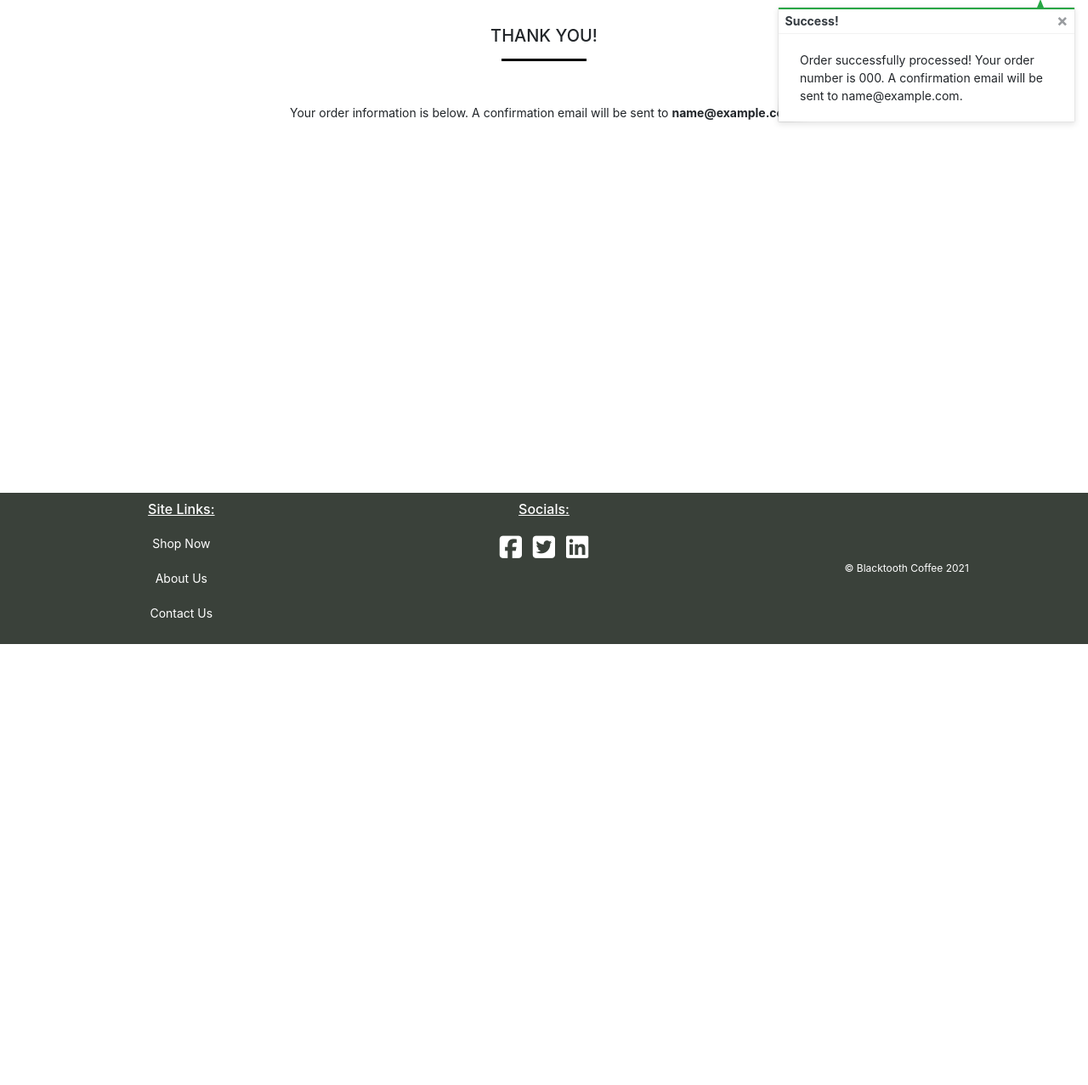
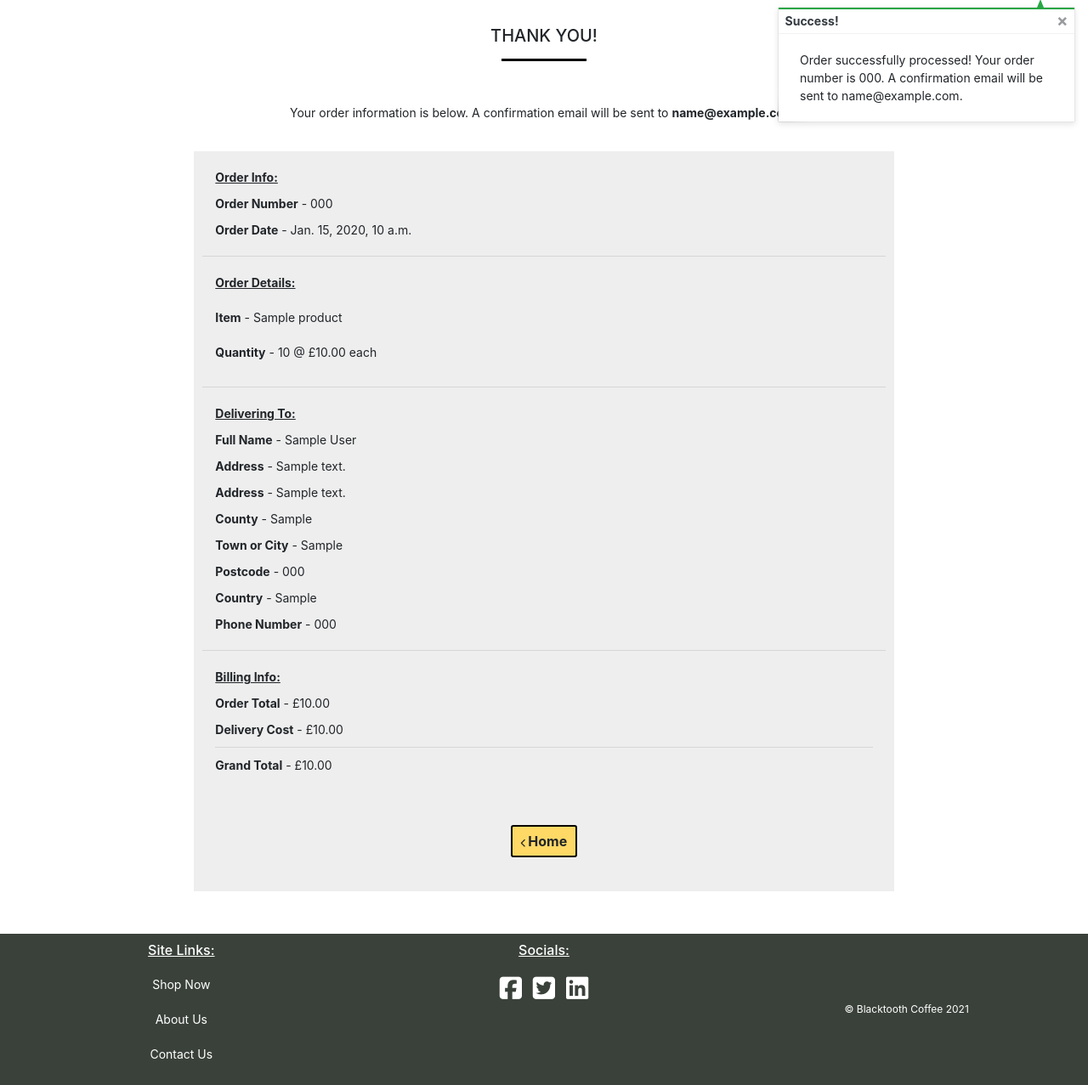
Before and after one commit to scottsimpson91/CI-MS4-Blacktooth-Coffee, a Django app: page /checkout/checkout_success/000 in a window 1280 px wide. Shown: the part 64-1341 px from the top of the page at 85% size. Before the commit the page ends 822 px from the top, so only its background shows below. Run offline with Django 3.2, Linux system fonts and the light colour scheme; tables that the repository leaves empty hold one stand-in row (values such as "Sample post"); some libraries are stand-ins or nearby versions.

Commit message:
FEAT: Add order summary and styles to checkout_success.html

```diff
--- a/checkout/templates/checkout/checkout_success.html
+++ b/checkout/templates/checkout/checkout_success.html
@@ -9,15 +9,74 @@
                 <hr class="heading-hr">
             </div>
         </div>
-<!--======================================== ORDER CONFIRMATION - FROM BOUTIQUE ADO ========================================-->
+<!--======================================== ORDER EMAIL CONFIRMATION ========================================-->
         <div class="row">
             <div class="col-12 col-md-8 offset-md-2 mb-2">
                 <p class="checkout-success-paragraph">Your order information is below. A confirmation email will be sent to <strong>{{ order.email }}</strong>.</p>
             </div>
         </div>
-<!--======================================== CHECKOUT SUMMARY - FROM BOUTIQUE ADO ========================================-->
-        <div class="ol-12 col-md-8 offset-md-2">
-
+<!--======================================== ORDER SUMMARY ========================================-->
+        <div class="col-12 col-md-8 offset-md-2">
+            <div class="checkout-success-wrapper">
+                <div class="row">
+                    <div class="col-12">
+                        <p class="checkout-success-heading">Order Info:</p>
+                        <p class="checkout-summary-sub-heading"><strong>Order Number</strong> - {{ order.order_number }}</p>
+                        <p class="checkout-summary-sub-heading"><strong>Order Date</strong> - {{ order.date }}</p>
+                    </div>
+                </div>
+                <hr>
+                <div class="row">
+                    <div class="col-12">
+                        <p class="checkout-success-heading">Order Details:</p>
+                        {% for item in order.lineitems.all %}
+                            <p class="checkout-summary-sub-heading-order-details"><strong>Item</strong> - {{ item.product.name }}</p>
+                            <p class="checkout-summary-sub-heading-order-details"><strong>Quantity</strong> - {{ item.quantity }} @ £{{ item.product.price }} each</p>
+                            <hr class="checkout-summary-hr">
+                        {% endfor %}
+                    </div>
+                </div>
+                <hr>
+                <div class="row">
+                    <div class="col-12">
+                        <p class="checkout-success-heading">Delivering To:</p>
+                        <p class="checkout-summary-sub-heading"><strong>Full Name</strong> - {{ order.full_name }}</p>
+                        <p class="checkout-summary-sub-heading"><strong>Address</strong> - {{ order.street_address1 }}</p>
+                        {% if order.street_address2 %}
+                            <p class="checkout-summary-sub-heading"><strong>Address</strong> - {{ order.street_address2 }}</p>
+                        {% endif %}
+                        {% if order.county %}
+                            <p class="checkout-summary-sub-heading"><strong>County</strong> - {{ order.county }}</p>
+                        {% endif %}
+                        <p class="checkout-summary-sub-heading"><strong>Town or City</strong> - {{ order.town_or_city }}</p>
+                        {% if order.postcode %}
+                            <p class="checkout-summary-sub-heading"><strong>Postcode</strong> - {{ order.postcode }}</p>
+                        {% endif %}
+                        <p class="checkout-summary-sub-heading"><strong>Country</strong> - {{ order.country }}</p>
+                        <p class="checkout-summary-sub-heading"><strong>Phone Number</strong> - {{ order.phone_number }}</p>
+                    </div>
+                </div>
+                <hr>
+                <div class="row">
+                    <div class="col-12">
+                        <p class="checkout-success-heading">Billing Info:</p>
+                        <p class="checkout-summary-sub-heading"><strong>Order Total</strong> - £{{ order.order_total }}</p>
+                        <p class="checkout-summary-sub-heading"><strong>Delivery Cost</strong> - £{{ order.delivery_cost }}</p>
+                        <hr>
+                        <p class="checkout-summary-sub-heading"><strong>Grand Total</strong> - £{{ order.grand_total }}</p>
+                    </div>
+                </div>
+                <div class="row text-center">
+                    <div class="col-12">
+                        <a href="{% url 'home' %}" class="btn btn-lg back-to-home-button">
+                            <span class="icon">
+                                <i class="fas fa-chevron-left"></i>
+                            </span>
+                            Home
+                        </a>
+                    </div>
+                </div>
+            </div>
         </div>
     </div>
 {% endblock %}
--- a/static/css/base.css
+++ b/static/css/base.css
@@ -702,6 +702,7 @@ label {
 /*--------------------------------------------Checkout Success Page*/
 .checkout-success-container {
     min-height: 70vh;
+    margin-bottom: 5rem;
 }
 
 .checkout-success-paragraph, .checkout-success-paragraph strong {
@@ -709,3 +710,30 @@ label {
     text-align: center;
     font-size: 1.4rem;
 }
+
+.checkout-success-wrapper {
+    background-color: #EEE;
+    margin: 2rem 0;
+    font-size: 1.4rem;
+    padding: 1rem;
+}
+
+.checkout-success-heading {
+    font-size: 1.4rem;
+    font-weight: bold;
+    text-decoration: underline;
+    margin: 1rem 0;
+}
+
+.checkout-summary-sub-heading, .checkout-summary-sub-heading strong {
+    font-size: 1.4rem;
+}
+
+.checkout-summary-hr:last-child {
+    display: none;
+}
+
+.checkout-summary-sub-heading-order-details, .checkout-summary-sub-heading-order-details strong {
+    font-size: 1.4rem;
+    margin: 2rem 0;
+}
```
